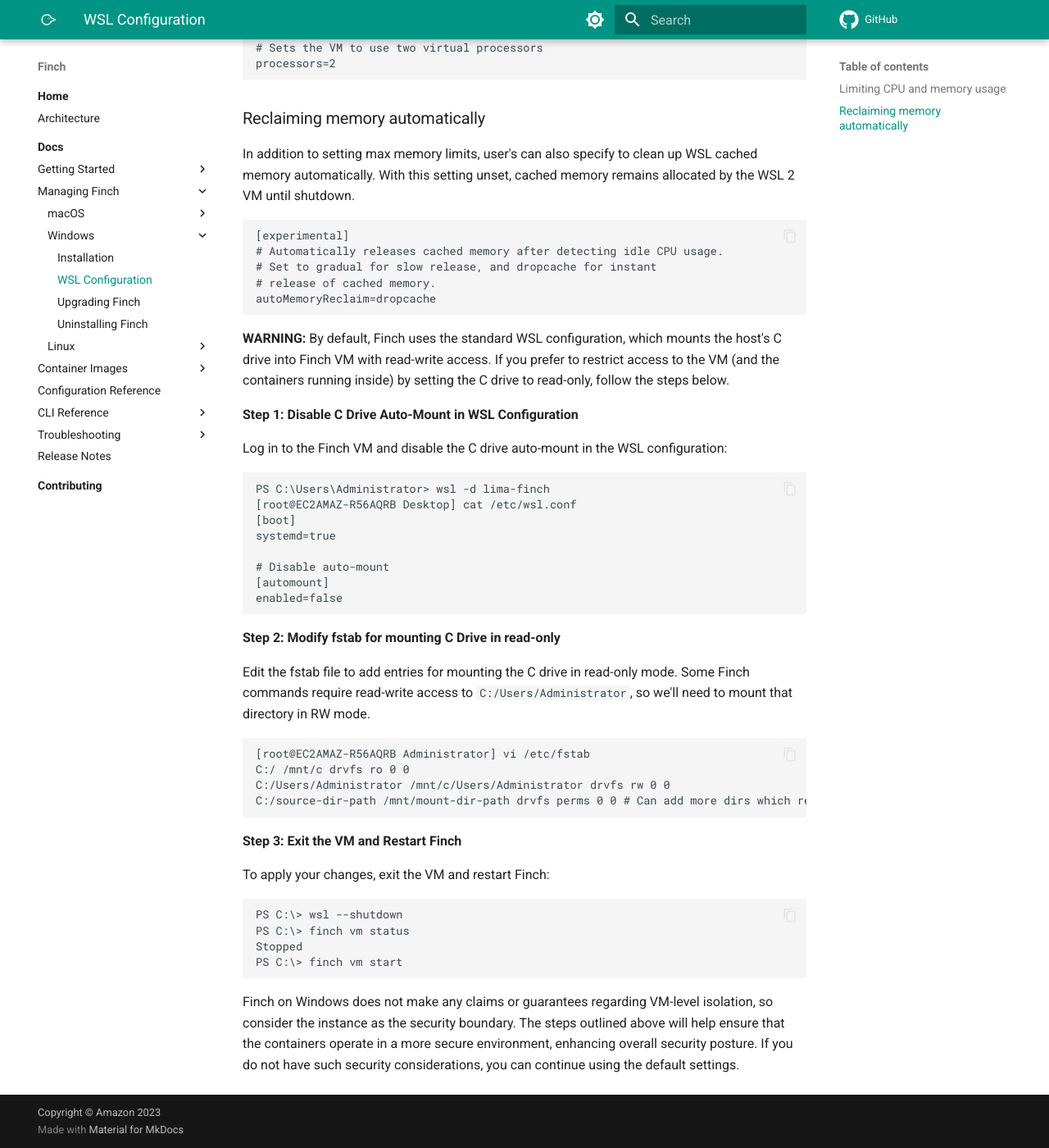
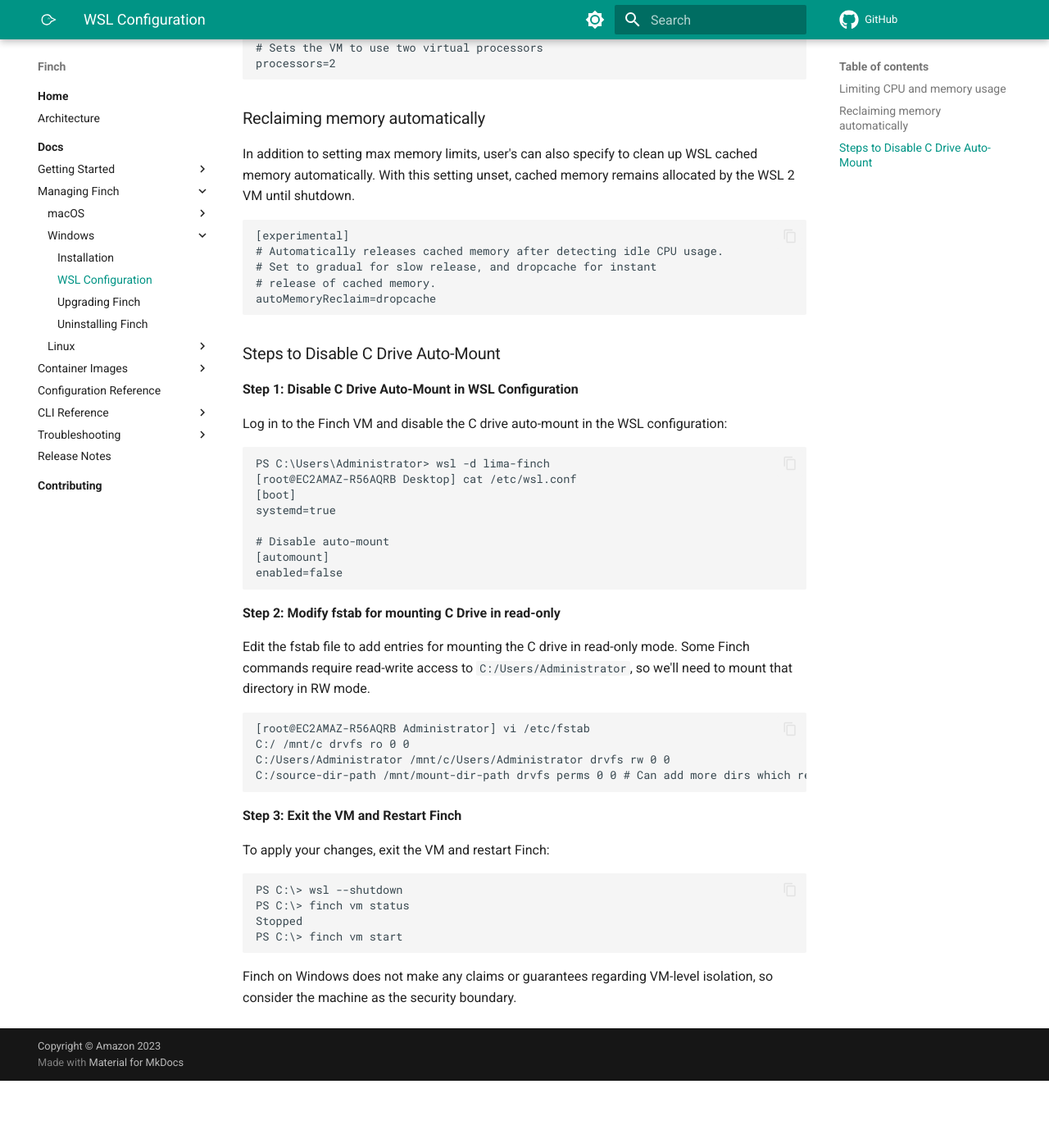
Before and after one commit to runfinch/finch-website, an MkDocs documentation site: the page built from docs/docs/managing-finch/windows/wsl-configuration.md, in a window 1280 px wide and 1400 px high, scrolled down 607 px. Shown: the whole window at 82% size. Built offline with MkDocs 1.6.1 and Material for MkDocs 9.7.7, drawn with Linux system fonts in a browser that asks for light colours; comment, search, counter and statistics services are not loaded; after the commit the page ends 1925 px from its top, so only the background shows below that.

Commit message:
Move warning message to installation page
Signed-off-by: Subash Kotha <subkotha@amazon.com>

````diff
--- a/docs/docs/managing-finch/windows/wsl-configuration.md
+++ b/docs/docs/managing-finch/windows/wsl-configuration.md
@@ -31,8 +31,8 @@
 # release of cached memory.
 autoMemoryReclaim=dropcache
 ```
-**WARNING:** By default, Finch uses the standard WSL configuration, which mounts the host's C drive into Finch VM with read-write access.
-If you prefer to restrict access to the VM (and the containers running inside) by setting the C drive to read-only, follow the steps below.
+
+### Steps to Disable C Drive Auto-Mount
 
 **Step 1: Disable C Drive Auto-Mount in WSL Configuration**
 
@@ -71,6 +71,4 @@
 PS C:\> finch vm start
 ```
 
-Finch on Windows does not make any claims or guarantees regarding VM-level isolation, so consider the instance as the security boundary.
-The steps outlined above will help ensure that the containers operate in a more secure environment, enhancing overall security posture.
-If you do not have such security considerations, you can continue using the default settings.
+Finch on Windows does not make any claims or guarantees regarding VM-level isolation, so consider the machine as the security boundary.
````
Also changed, not shown: docs/docs/managing-finch/windows/installation.md (+4 -0 lines).
